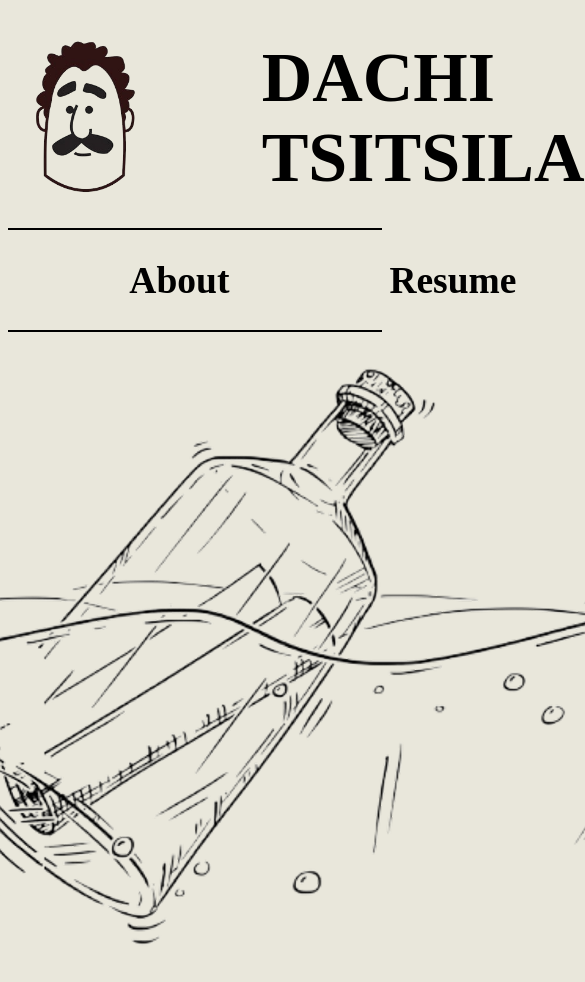
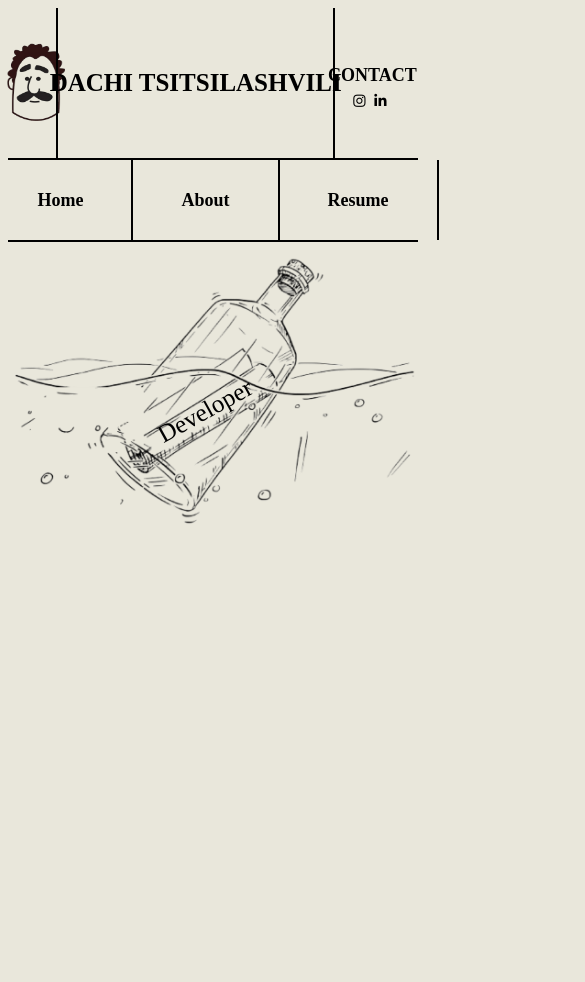
Before and after one commit to DachiTs2/resume, a plain HTML site: page index.html in a window 390 px wide. Shown: the top 982 px of the page, 585 px wide, since content can reach past the window. After the commit the page ends 844 px from the top, so only its background shows below. Drawn offline with Linux system fonts and the light colour scheme; a web font is replaced by a local one.

Commit message:
responsive

```diff
--- a/STYLES/main.css
+++ b/STYLES/main.css
@@ -135,3 +135,130 @@ display: block;
   margin-left: auto;
   margin-right: auto;
  }
+
+
+
+ @media (max-width: 480px) {
+    /*index */
+    body {
+    background-color: #e9e7db;
+    font-family: 'cabin sketch';
+    width: 410px;
+
+}
+    .name {
+    font-size: 25px;
+    margin: -3px;
+    cursor: default;
+    text-align: center;
+
+}
+nav {
+    display: flex;
+    justify-content: space-around;
+    align-items: center;
+    border-bottom: 2px solid black;
+    height: 150px;
+
+
+}
+.mainimg {
+     height: 80px;
+     margin-right: -20px;
+     margin-left: -30px;
+     width: 90px;
+}
+.contact {
+    font-size: 18px;
+    flex-direction: column;
+    align-items: center;
+    justify-content: space-around;
+    margin-left: -1px;
+    margin-bottom: 4px;
+    cursor: default;
+    margin-right: -6px;
+}
+a {
+    color: #000;
+    text-decoration: none;
+    font-size: 14px;
+    margin: 0px;
+}
+a:hover {
+    color: #3b1217;
+}
+.line {
+    width: 2px;
+    height: 100%;
+    background-color: #000;
+    margin: -32px;
+}
+
+.hero {
+    display: flex;
+    justify-content: center;
+    border-bottom: 2px solid black;
+    height: 80px;
+    font-size: 12px;
+    align-items: center;
+
+}
+main {
+    display: flex;
+    justify-content: center;
+    position: relative;
+}
+.footerImg {
+display: block;
+height: 300px;
+width: max-content;
+
+}
+.overlaytext {
+    position: absolute;
+    color: #000;
+    font-size: 25px;
+    transform: rotate(-29deg);
+    top: 155px;
+    left: 145px;
+    cursor: default;
+}
+/*about */
+.about {
+    text-align: center;
+    font-size: 60px;
+    font-weight: 700;
+    margin: 5px;
+}
+.lorem {
+    font-size: 28px;
+    text-align: center;
+    font-weight: 850;
+}
+#arrow {
+    color: #000;
+    text-decoration: none;
+    font-size: 35px;
+    margin-left: 10px;
+
+}
+#arrow:hover {
+    color: #3b1217;
+}
+/* resume page */
+.resumeText {
+    text-align: center;
+    font-size: 70px;
+    margin-top: 10px;
+    margin-bottom: 10px;
+    font-weight: 600;
+
+
+}
+ .appimage {
+    display: block;
+  margin-left: auto;
+  margin-right: auto;
+  height: 500px;
+ }
+ }
```
Also changed, not shown: about.html (line endings or trailing spaces).
